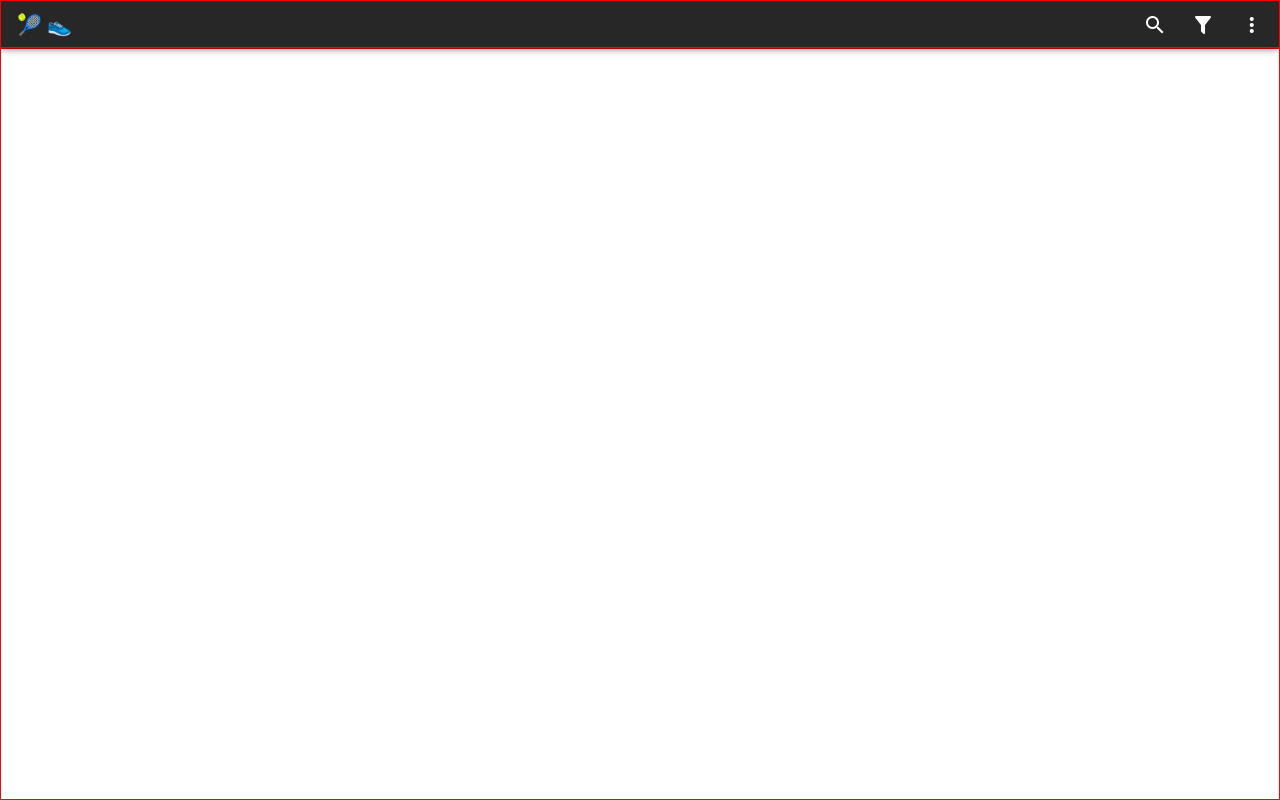
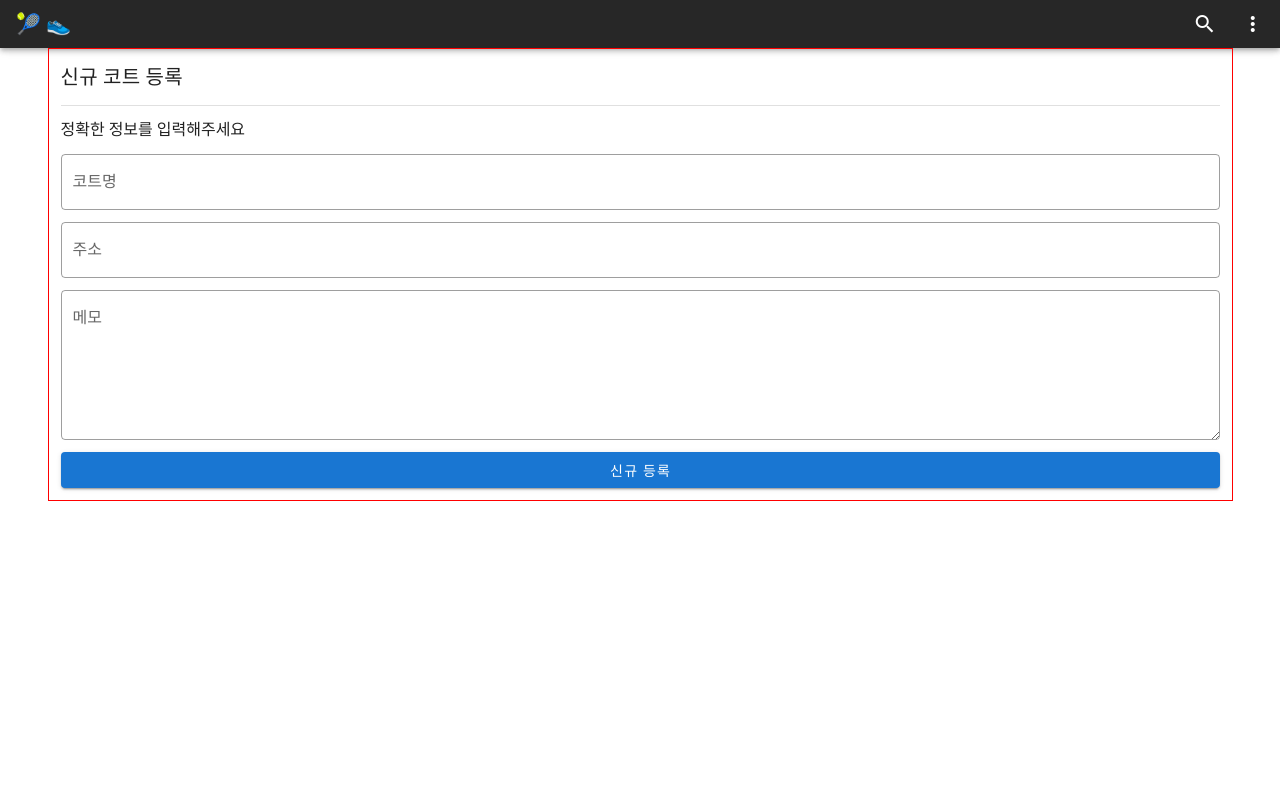
Before and after one commit to protect-me/vue-tennis, a Vue app: page /courtregist in a window 1280 px wide. Built offline with nearby package versions, Linux system fonts and the light colour scheme; no server answers.

Commit message:
Feat: kakaomap

```diff
--- a/package.json
+++ b/package.json
@@ -7,11 +7,13 @@
     "build": "vue-cli-service build"
   },
   "dependencies": {
+    "axios": "^0.21.4",
     "core-js": "^3.6.5",
     "dotenv": "^10.0.0",
     "firebase": "^8.2.3",
     "netlify-cli": "^6.9.6",
     "vue": "^2.6.11",
+    "vue-daum-postcode": "^0.10.0",
     "vue-router": "^3.2.0",
     "vuetify": "^2.4.0",
     "vuex": "^3.4.0"
--- a/src/App.vue
+++ b/src/App.vue
@@ -1,8 +1,7 @@
 <template>
   <v-app>
     <Header></Header>
-
-    <v-main style="border: 1px solid red;">
+    <v-main>
       <router-view />
     </v-main>
     <!-- </v-sheet> -->
--- a/src/components/Header.vue
+++ b/src/components/Header.vue
@@ -1,6 +1,6 @@
 <template>
   <div>
-    <v-app-bar dark dense max-height="48px" style="border: 1px solid red;">
+    <v-app-bar dark dense max-height="48px">
       <!-- <v-app-bar-nav-icon @click.stop="drawer = !drawer"></v-app-bar-nav-icon> -->
 
       <v-toolbar-title>
@@ -11,17 +11,22 @@
 
       <v-spacer></v-spacer>
 
+      <!-- <v-btn icon>
+        <v-icon>mdi-filter</v-icon>
+      </v-btn> -->
       <v-btn icon>
-        <v-icon>mdi-magnify</v-icon>
-      </v-btn>
-
-      <v-btn icon>
-        <v-icon>mdi-filter</v-icon>
+        <router-link
+          to="CourtList"
+          class="white--text"
+          style="text-decoration: none;"
+        >
+          <v-icon>mdi-magnify</v-icon>
+        </router-link>
       </v-btn>
 
       <v-btn icon>
         <router-link
-          to="/about"
+          to="/Court"
           class="white--text"
           style="text-decoration: none;"
         >
--- a/src/router/index.js
+++ b/src/router/index.js
@@ -11,9 +11,19 @@ const routes = [
     component: Map,
   },
   {
-    path: '/about',
-    name: 'About',
-    component: () => import('../views/About.vue'),
+    path: '/courtlist',
+    name: 'CourtList',
+    component: () => import('../views/admin/CourtList.vue'),
+  },
+  {
+    path: '/courtregist',
+    name: 'CourtRegist',
+    component: () => import('../views/admin/CourtRegist.vue'),
+  },
+  {
+    path: '/court',
+    name: 'Court',
+    component: () => import('../views/Court.vue'),
   },
   // {
   //   path: '/about',
--- a/src/views/About.vue
+++ /dev/null
@@ -1,5 +0,0 @@
-<template>
-  <div class="about">
-    <h1>This is an about page</h1>
-  </div>
-</template>
--- /dev/null
+++ b/src/views/Court.vue
@@ -0,0 +1,90 @@
+<template>
+  <v-container class="court-container">
+    <div>
+      <div class="input-group mb-3">
+        <v-text-field
+          v-model="form.name"
+          type="text"
+          class="form-control"
+          placeholder="코트명"
+        />
+      </div>
+      <div class="input-group mb-3">
+        <v-text-field
+          v-model="form.address"
+          type="text"
+          class="form-control"
+          placeholder="주소"
+        />
+      </div>
+      <div class="input-group mb-3">
+        <v-text-field
+          v-model="form.lat"
+          type="text"
+          class="form-control"
+          placeholder="코트명"
+        />
+      </div>
+      <v-btn @click="createCourt">C</v-btn>
+    </div>
+    <div>
+      <v-btn>R</v-btn>
+    </div>
+    <div>
+      <v-btn>U</v-btn>
+    </div>
+    <div>
+      <v-btn>D</v-btn>
+    </div>
+  </v-container>
+</template>
+
+<script>
+export default {
+  data() {
+    return {
+      isProcessing: false,
+      form: {
+        name: '',
+        address: '',
+        lat: 0,
+        lng: 0,
+        count: 0,
+        type: [],
+        memo: '',
+      },
+    }
+  },
+  methods: {
+    async createCourt() {
+      console.log('createCourt')
+      if (this.isProcessing) {
+        console.log('isProcessing!')
+      }
+      this.isProcessing = true
+      try {
+        await this.$firebase.firestore().collection('court').add(this.form)
+        console.log('등록 성공')
+      } catch (err) {
+        alert('등록에 실패했습니다.', err.message)
+        console.log('등록 실패', err.message)
+      } finally {
+        this.isProcessing = false
+      }
+    },
+  },
+}
+</script>
+
+<style lang="scss" scoped>
+.court-container {
+  height: 500px;
+  display: flex;
+  flex-direction: column;
+  justify-content: center;
+  align-items: center;
+}
+.court-container > div {
+  margin-bottom: 30px;
+}
+</style>
--- a/src/views/Map.vue
+++ b/src/views/Map.vue
@@ -1,17 +1,58 @@
 <template>
-  <v-container class="map-container">
-    <div>map</div>
+  <v-container class="map-container pa-0">
+    <div id="map"></div>
   </v-container>
 </template>
 
 <script>
-export default {}
+export default {
+  mounted() {
+    window.kakao && window.kakao.maps
+      ? this.initMap()
+      : this.addKakaoMapScript()
+    // this.handleResize()
+    // window.addEventListener('resize', this.handleResize)
+  },
+
+  methods: {
+    addKakaoMapScript() {
+      const script = document.createElement('script')
+      /* global kakao */
+      script.onload = () => kakao.maps.load(this.initMap)
+      script.src = `http://dapi.kakao.com/v2/maps/sdk.js?autoload=false&appkey=${process.env.VUE_APP_KAKAO_MAP_JAVASCRIPT_KEY}`
+      document.head.appendChild(script)
+    },
+    initMap() {
+      var container = document.getElementById('map') //지도를 담을 영역의 DOM 레퍼런스
+      var options = {
+        // 지도 생성 기본 옵션
+        // center: new kakao.maps.LatLng(37.5662952, 126.9757511), //지도의 중심좌표. // 서울 중심
+        // center: new kakao.maps.LatLng(37.555946, 126.9635623), //지도의 중심좌표. // 서울역
+        center: new kakao.maps.LatLng(37.5609532, 126.9789347), //지도의 중심좌표. // 시청
+        level: 8, //지도의 레벨(확대, 축소 정도)
+      }
+
+      var map = new kakao.maps.Map(container, options) //지도 생성 및 객체 리턴
+
+      var zoomControl = new kakao.maps.ZoomControl() //줌 컨트롤 생성
+      map.addControl(zoomControl, kakao.maps.ControlPosition.RIGHT)
+      this.map = map
+      // this.setMarker()
+    },
+  },
+}
 </script>
 
 <style lang="scss" scoped>
 .map-container {
   width: 100%;
   height: 100%;
-  border: 1px solid green;
+}
+#map {
+  width: 100%;
+  height: 100%;
+  /* background-color: gray;
+  min-width: 200px;
+  min-height: 200px; */
 }
 </style>
--- /dev/null
+++ b/src/views/admin/CourtList.vue
@@ -0,0 +1,65 @@
+<template>
+  <v-container class="court-list-container">
+    <div>list</div>
+    <div v-for="(court, index) in courts" :key="index">
+      <div>{{ index }} = {{ court.name }} / {{ court.address }}</div>
+    </div>
+
+    <v-btn class="btn btn-sm" @click="moveToRegist">
+      신규 등록
+    </v-btn>
+  </v-container>
+</template>
+
+<script>
+export default {
+  created() {
+    this.subscribe()
+  },
+  unmounted() {
+    if (this.unsubscribe) this.unsubscribe()
+  },
+  data() {
+    return {
+      courts: [],
+    }
+  },
+  methods: {
+    subscribe() {
+      // .orderBy('createdAt', 'desc')
+      this.unsubscribe = this.$firebase
+        .firestore()
+        .collection('courts')
+        .onSnapshot((snapshot) => {
+          if (snapshot.empty) {
+            this.courts = []
+            return
+          }
+          this.courts = snapshot.docs.map((value) => {
+            const item = value.data()
+            return {
+              name: item.name,
+              address: item.address,
+              lat: value.lat,
+              lng: value.lng,
+              count: item.count,
+              type: item.type,
+              memo: item.memo,
+            }
+          })
+        })
+      console.log('courts', this.courts)
+    },
+    moveToRegist() {
+      console.log('moveToRegist')
+      this.$router.push('CourtRegist')
+    },
+  },
+}
+</script>
+
+<style lang="scss" scoped>
+.court-list-container {
+  border: 1px solid red;
+}
+</style>
--- /dev/null
+++ b/src/views/admin/CourtRegist.vue
@@ -0,0 +1,135 @@
+<template>
+  <v-container class="court-container" style="border: 1px solid red;">
+    <div class="title">
+      신규 코트 등록
+    </div>
+    <v-divider class="my-3"></v-divider>
+    <div class="subtitle mb-3">
+      정확한 정보를 입력해주세요
+    </div>
+    <v-form>
+      <v-text-field
+        class="mb-3"
+        label="코트명"
+        v-model="form.name"
+        type="text"
+        outlined
+        hide-details
+      />
+      <v-text-field
+        class="mb-3"
+        label="주소"
+        v-model="form.address"
+        @click="openAddressDialog"
+        readonly
+        type="text"
+        outlined
+        hide-details
+      />
+      <v-textarea
+        class="mb-3"
+        label="메모"
+        v-model="form.memo"
+        type="text"
+        outlined
+        hide-details
+      />
+      <v-btn block color="primary" @click="registNewCourt">신규 등록</v-btn>
+    </v-form>
+
+    <v-dialog v-if="addressDialogToggle" v-model="addressDialogToggle">
+      <VueDaumPostcode @complete="addressSelected($event)">
+        <!-- <div slot="loading" style="height: 50px; width: 50px;">
+          <v-progress-circular
+            indeterminate
+            color="white"
+            :size="50"
+          ></v-progress-circular>
+          <span class="white--text">
+            loading...
+          </span>
+        </div> -->
+      </VueDaumPostcode>
+      <v-btn color="error" class="mt-5" @click="addressDialogToggle = false">
+        close
+      </v-btn>
+    </v-dialog>
+  </v-container>
+</template>
+
+<script>
+import { VueDaumPostcode } from 'vue-daum-postcode'
+import axios from 'axios'
+
+export default {
+  components: {
+    VueDaumPostcode,
+  },
+  data() {
+    return {
+      isProcessing: false,
+      addressDialogToggle: false,
+      form: {
+        name: '',
+        address: '',
+        addressSigungu: '',
+        addressLocal: '',
+        addressJibun: '',
+        lat: 0,
+        lng: 0,
+        count: 0,
+        type: [],
+        memo: '',
+      },
+    }
+  },
+  methods: {
+    openAddressDialog() {
+      console.log('openAddressDialog')
+      this.addressDialogToggle = true
+    },
+    addressSelected(selectedAddress) {
+      this.form.address = selectedAddress.roadAddress
+      this.form.addressSigungu = selectedAddress.sigungu
+      this.form.addressLocal = selectedAddress.bname
+      if (selectedAddress.autoJibunAddress) {
+        this.form.addressJibun = selectedAddress.autoJibunAddress
+      } else if (selectedAddress.jibunAddress) {
+        this.form.addressJibun = selectedAddress.jibunAddress
+      }
+      console.log('selectedAddress', selectedAddress)
+      this.addressDialogToggle = false
+    },
+    async registNewCourt() {
+      console.log('registNewCourt')
+      if (this.isProcessing) {
+        console.log('isProcessing!')
+      }
+      this.isProcessing = true
+      try {
+        await this.$firebase.firestore().collection('courts').add(this.form)
+        console.log('등록 성공')
+      } catch (err) {
+        alert('등록에 실패했습니다.', err.message)
+        console.log('등록 실패', err.message)
+      } finally {
+        this.isProcessing = false
+      }
+      this.$router.push('CourtList')
+    },
+  },
+}
+</script>
+
+<style lang="scss" scoped>
+.court-regist-container {
+  height: 500px;
+  display: flex;
+  flex-direction: column;
+  justify-content: center;
+  align-items: center;
+}
+.court-regist-container > div {
+  margin-bottom: 30px;
+}
+</style>
```
Also changed, not shown: 1 other file (tests, documents, lock files or other folders).
